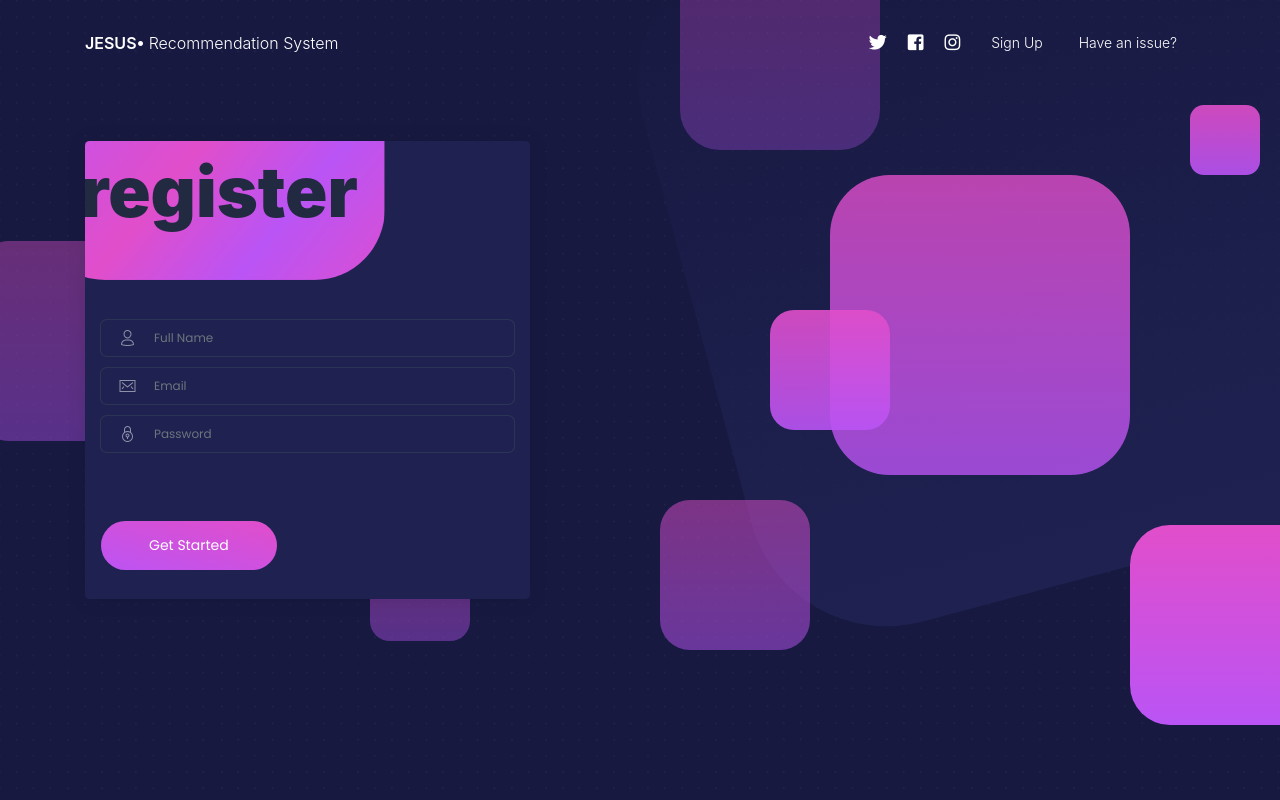
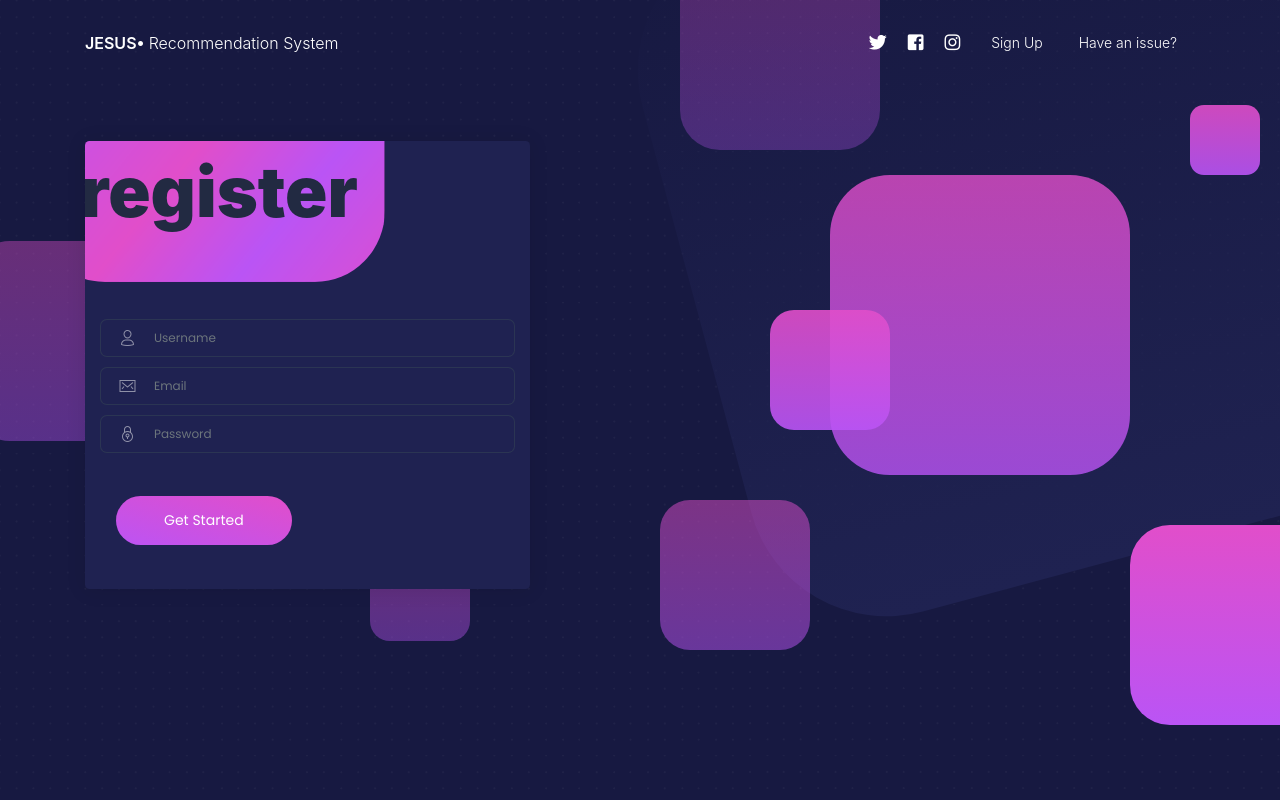
Before and after one commit to JZunigaV/Project-3.0-Front-End, a React (Create React App) app in the folder project30-front/: page /register in a window 1280 px wide. Shown: the top 800 px of the page. Built offline with nearby package versions, Linux system fonts and the light colour scheme.

Commit message:
added register form

```diff
--- a/project30-front/src/App.js
+++ b/project30-front/src/App.js
@@ -7,12 +7,26 @@ import Register from "./components/Register";
 import "./App.css";
 
 class App extends Component {
+  state = {
+    newUser: {},
+  };
+
+  addUserHandler = newUser => {
+    this.setState = {
+      newUser: newUser,
+    };
+  };
+
   render() {
     return (
       <div className="App">
         <Switch>
           <Route exact path="/" render={props => <LandingPage {...props} />} />
-          <Route exact path="/register" component={Register} />
+
+          <Route
+            path="/register"
+            render={props => <Register addUser={this.addUserHandler} />}
+          />
         </Switch>
       </div>
     );
--- a/project30-front/src/components/Register.jsx
+++ b/project30-front/src/components/Register.jsx
@@ -27,12 +27,17 @@ class RegisterPage extends React.Component {
   state = {
     squares1to6: "",
     squares7and8: "",
+
+    username: "",
+    email: "",
+    password: "",
   };
 
   componentDidMount() {
     document.body.classList.toggle("register-page");
     document.documentElement.addEventListener("mousemove", this.followCursor);
   }
+
   componentWillUnmount() {
     document.body.classList.toggle("register-page");
     document.documentElement.removeEventListener(
@@ -58,6 +63,29 @@ class RegisterPage extends React.Component {
         "deg)",
     });
   };
+
+  //Form methods
+  onChange = event => {
+    this.setState({ [event.currentTarget.name]: event.currentTarget.value });
+  };
+
+  //Register form
+  handleRegisterForm = event => {
+    debugger;
+    event.preventDefault();
+    const newUser = {
+      username: this.state.username,
+      email: this.state.email,
+      password: this.state.password,
+    };
+    this.props.addUser(newUser);
+    this.setState({
+      username: "",
+      email: "",
+      password: "",
+    });
+  };
+
   render() {
     return (
       <>
@@ -87,8 +115,14 @@ class RegisterPage extends React.Component {
                         />
                         <CardTitle tag="h4">Register</CardTitle>
                       </CardHeader>
+
+                      {/* Here we have our form  */}
                       <CardBody>
-                        <Form className="form">
+                        <Form
+                          className="form"
+                          onSubmit={this.handleRegisterForm}
+                        >
+                          {/* Username */}
                           <InputGroup
                             className={classnames({
                               "input-group-focus": this.state.fullNameFocus,
@@ -100,8 +134,11 @@ class RegisterPage extends React.Component {
                               </InputGroupText>
                             </InputGroupAddon>
                             <Input
-                              placeholder="Full Name"
+                              placeholder="Username"
                               type="text"
+                              name="username"
+                              onChange={this.onChange}
+                              value={this.state.username}
                               onFocus={e =>
                                 this.setState({ fullNameFocus: true })
                               }
@@ -110,6 +147,8 @@ class RegisterPage extends React.Component {
                               }
                             />
                           </InputGroup>
+
+                          {/* email */}
                           <InputGroup
                             className={classnames({
                               "input-group-focus": this.state.emailFocus,
@@ -123,10 +162,15 @@ class RegisterPage extends React.Component {
                             <Input
                               placeholder="Email"
                               type="text"
+                              name="email"
+                              onChange={this.onChange}
+                              value={this.state.email}
                               onFocus={e => this.setState({ emailFocus: true })}
                               onBlur={e => this.setState({ emailFocus: false })}
                             />
                           </InputGroup>
+
+                          {/* Password */}
                           <InputGroup
                             className={classnames({
                               "input-group-focus": this.state.passwordFocus,
@@ -139,7 +183,10 @@ class RegisterPage extends React.Component {
                             </InputGroupAddon>
                             <Input
                               placeholder="Password"
-                              type="text"
+                              type="password"
+                              name="password"
+                              onChange={this.onChange}
+                              value={this.state.password}
                               onFocus={e =>
                                 this.setState({ passwordFocus: true })
                               }
@@ -148,13 +195,19 @@ class RegisterPage extends React.Component {
                               }
                             />
                           </InputGroup>
+
+                          <CardFooter>
+                            <Button
+                              type="submit"
+                              className="btn-round"
+                              color="primary"
+                              size="lg"
+                            >
+                              Get Started
+                            </Button>
+                          </CardFooter>
                         </Form>
                       </CardBody>
-                      <CardFooter>
-                        <Button className="btn-round" color="primary" size="lg">
-                          Get Started
-                        </Button>
-                      </CardFooter>
                     </Card>
                   </Col>
                 </Row>
```
